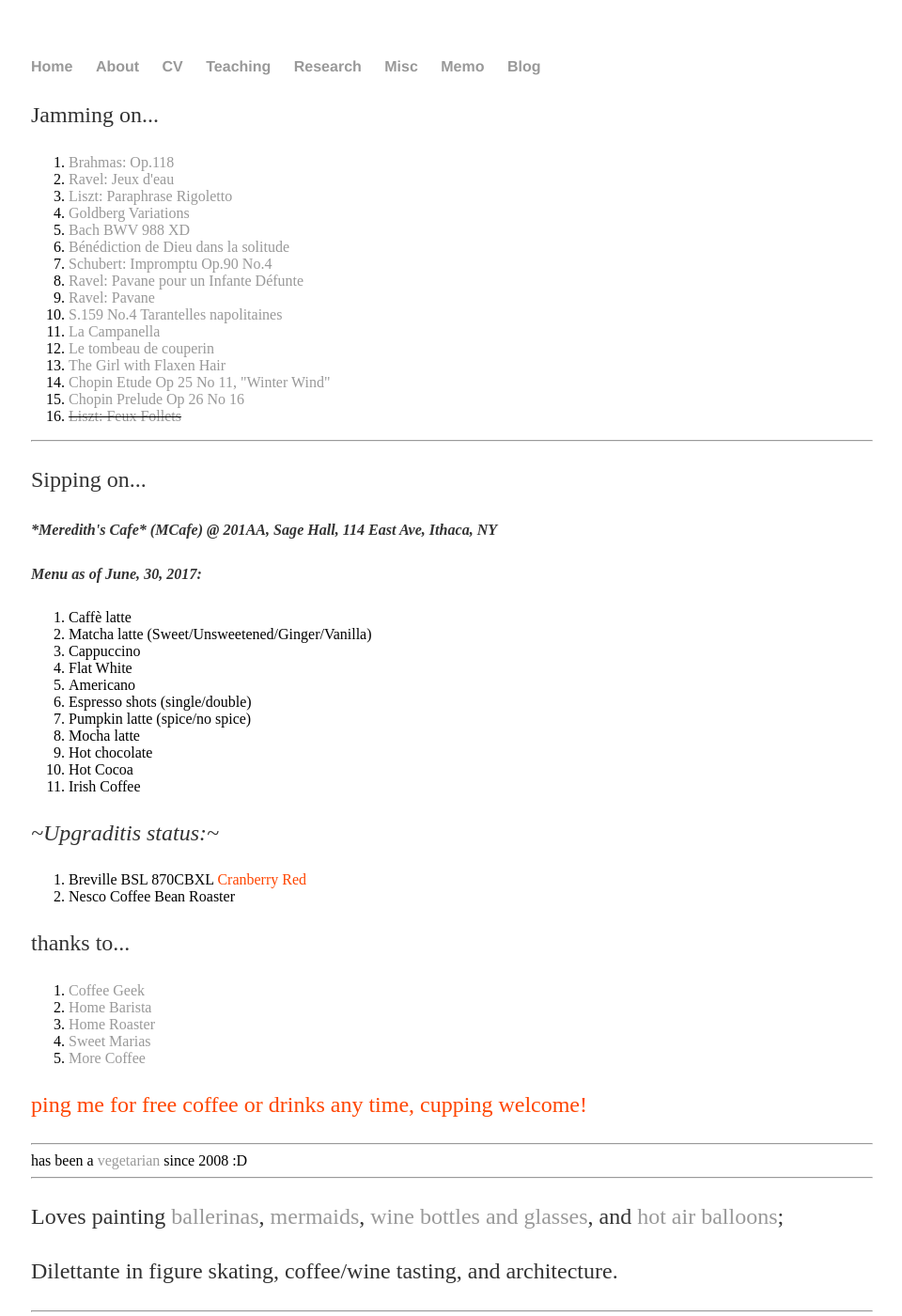
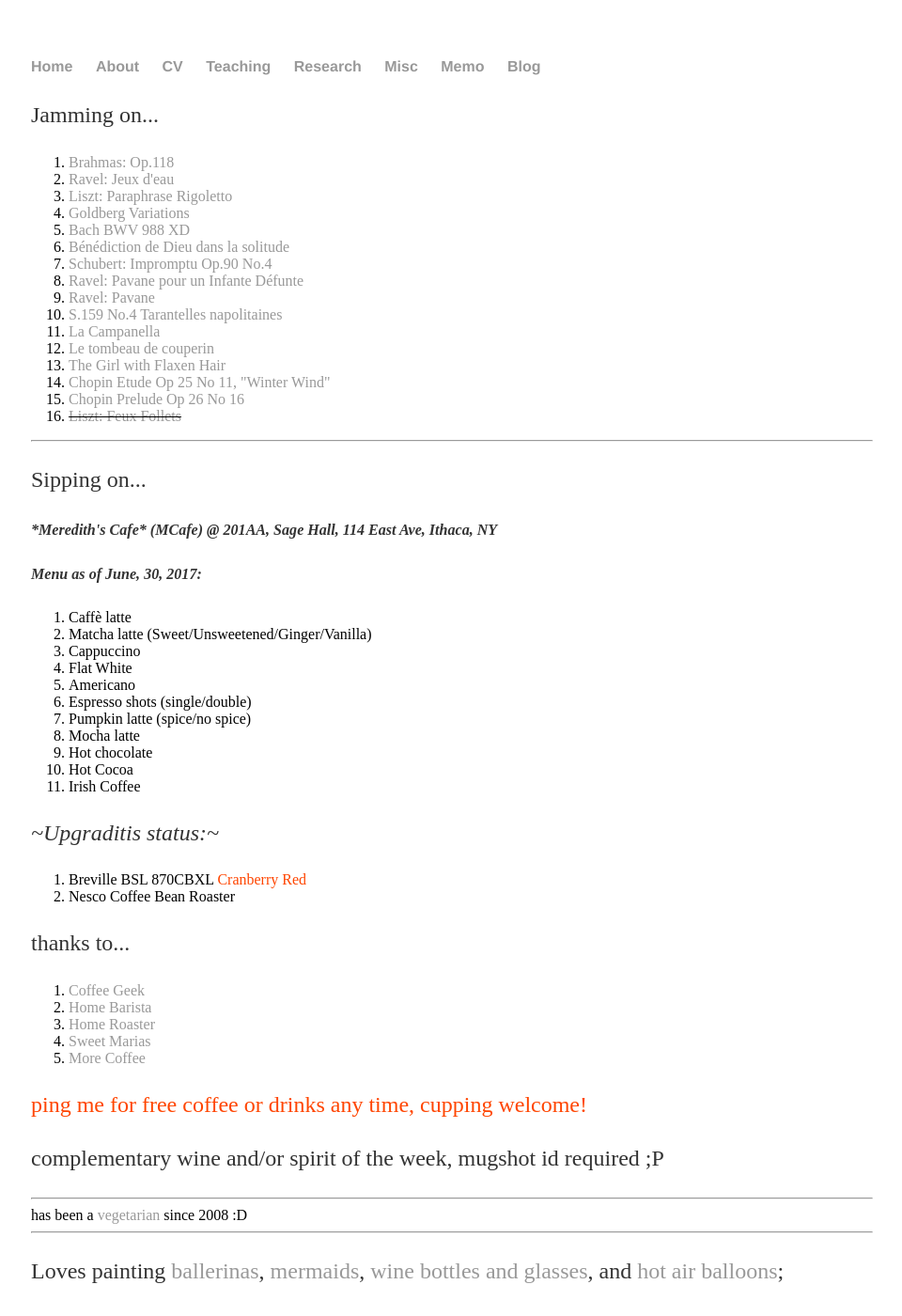
Before and after one commit to shenglih/shenglih.github.io, a Jekyll site: the page built from misc/index.html, in a window 1280 px wide. Shown: the top 1400 px of the page at 94% size, without its empty margins (159-1119 px from the left). Built offline with Jekyll 4.4.1, drawn with Linux system fonts in a browser that asks for light colours; some of the changed text lies outside the part shown.

Commit message:
Update index.html

```diff
--- a/misc/index.html
+++ b/misc/index.html
@@ -53,12 +53,14 @@
 		<li> <a href="http://morecoffee.com"> More Coffee </a></li>
 	</ol>
 	<p> <span style="color:orangered;">ping me for free coffee or drinks any time, cupping welcome!</span></p>
+	<p> complementary wine and/or spirit of the week, mugshot id required ;P </p>
+
 	<hr>
 
 	has been a <a href="http://www.smbc-comics.com/?id=3105">vegetarian</a> since 2008 :D
 	<hr>
 	<p>Loves painting <a href="">ballerinas</a>, <a href="">mermaids</a>, <a href="">wine bottles and glasses</a>, and <a href="">hot air balloons</a>;</p>
 
-	<p>Dilettante in figure skating, coffee/wine tasting, and architecture. </p>
+	<del><p>Dilettante in figure skating, architecture and essential oil perfume.</del> </p>
 	<hr>
 </div><!-- /.blurb -->
```
